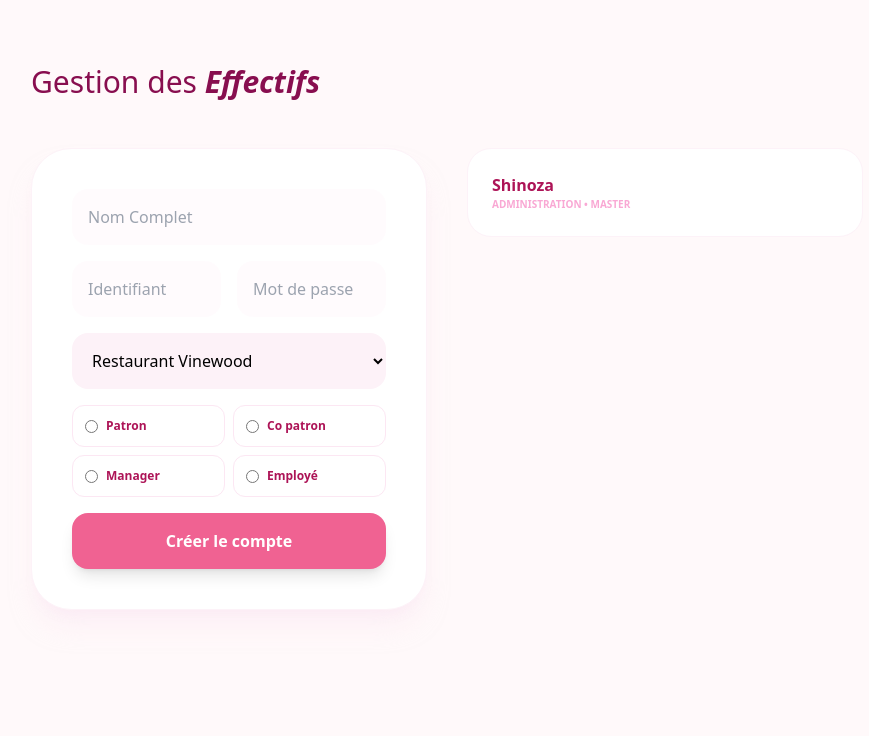
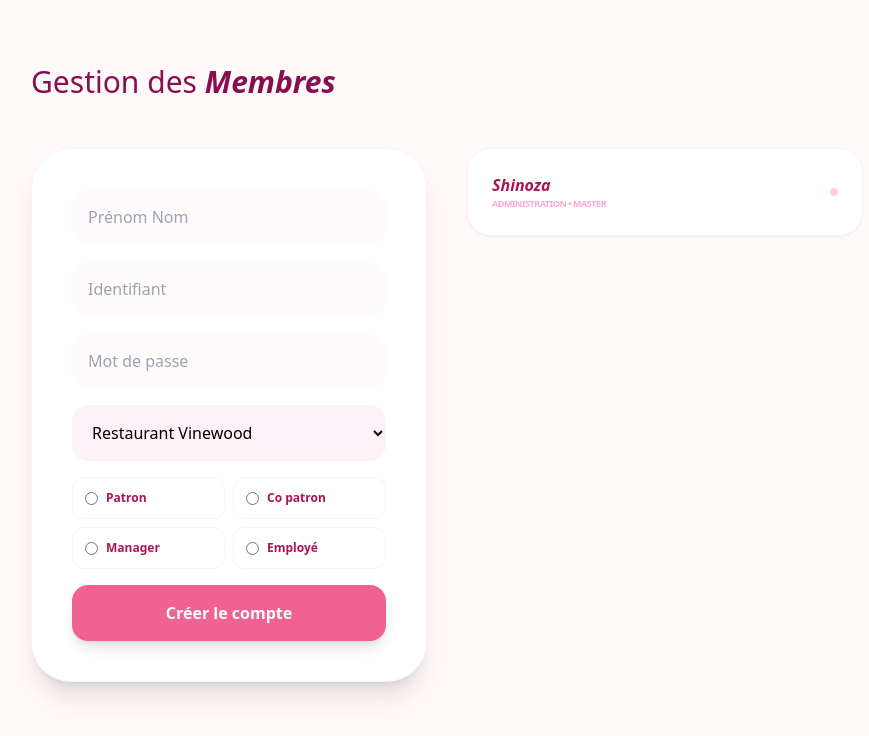
Before and after one commit to Hyuko123/comptabilit-, a Flask app: page /utilisateurs in a window 1280 px wide. Shown: the top 736 px of the page, without its empty margins (353-1222 px from the left). Run offline with Flask 3, Linux system fonts and the light colour scheme; the visitor is signed in with stand-in values (Sample User, id 1); some libraries are stand-ins or nearby versions.

Commit message:
Update utilisateurs.html

```diff
--- a/templates/utilisateurs.html
+++ b/templates/utilisateurs.html
@@ -2,25 +2,23 @@
 <html lang="fr">
 <head>
     <meta charset="UTF-8"><script src="https://cdn.tailwindcss.com"></script>
-    <title>Utilisateurs | Ultraze V2</title>
+    <title>Membres | Ultraze V2</title>
 </head>
 <body class="bg-[#fff9fa] flex min-h-screen">
     <main class="ml-80 flex-1 p-16">
-        <h2 class="text-3xl font-light text-[#880e4f] mb-12">Gestion des <span class="font-black italic">Effectifs</span></h2>
+        <h2 class="text-3xl font-light text-[#880e4f] mb-12">Gestion des <span class="font-black italic">Membres</span></h2>
         <div class="grid grid-cols-1 lg:grid-cols-2 gap-10">
-            <div class="bg-white p-10 rounded-[40px] shadow-xl shadow-pink-100/50 border border-pink-50">
+            <div class="bg-white p-10 rounded-[40px] shadow-xl border border-pink-50">
                 <form action="/add_user" method="POST" class="space-y-4">
-                    <input type="text" name="new_name" placeholder="Nom Complet" class="w-full p-4 rounded-2xl bg-pink-50/30 border-none outline-none" required>
-                    <div class="grid grid-cols-2 gap-4">
-                        <input type="text" name="new_username" placeholder="Identifiant" class="w-full p-4 rounded-2xl bg-pink-50/30 border-none outline-none" required>
-                        <input type="password" name="new_password" placeholder="Mot de passe" class="w-full p-4 rounded-2xl bg-pink-50/30 border-none outline-none" required>
-                    </div>
+                    <input type="text" name="new_name" placeholder="Prénom Nom" class="w-full p-4 rounded-2xl bg-pink-50/30 border-none outline-none" required>
+                    <input type="text" name="new_username" placeholder="Identifiant" class="w-full p-4 rounded-2xl bg-pink-50/30 border-none outline-none" required>
+                    <input type="password" name="new_password" placeholder="Mot de passe" class="w-full p-4 rounded-2xl bg-pink-50/30 border-none outline-none" required>
                     <select name="new_entreprise" class="w-full p-4 rounded-2xl bg-pink-50 border-none outline-none">
                         {% for ent in entreprises %}<option value="{{ ent }}">{{ ent }}</option>{% endfor %}
                     </select>
                     <div class="grid grid-cols-2 gap-2">
                         {% for role in ['Patron', 'Co patron', 'Manager', 'Employé'] %}
-                        <label class="p-3 border border-pink-100 rounded-xl flex items-center gap-2 cursor-pointer hover:bg-pink-50 transition-all">
+                        <label class="p-3 border border-pink-50 rounded-xl flex items-center gap-2 cursor-pointer hover:bg-pink-50 transition-all">
                             <input type="radio" name="new_role" value="{{ role }}" class="accent-pink-500" required>
                             <span class="text-xs font-bold text-[#ad1457]">{{ role }}</span>
                         </label>
@@ -31,11 +29,12 @@
             </div>
             <div class="space-y-4">
                 {% for username, data in all_users.items() %}
-                <div class="bg-white p-6 rounded-3xl border border-pink-50 flex justify-between items-center">
+                <div class="bg-white p-6 rounded-3xl border border-pink-50 flex justify-between items-center shadow-sm">
                     <div>
-                        <p class="font-bold text-[#ad1457]">{{ data.name }}</p>
-                        <p class="text-[10px] uppercase font-bold text-pink-300">{{ data.entreprise }} • {{ data.role }}</p>
+                        <p class="font-bold text-[#ad1457] italic">{{ data.name }}</p>
+                        <p class="text-[9px] uppercase font-bold text-pink-300 tracking-tighter">{{ data.entreprise }} • {{ data.role }}</p>
                     </div>
+                    <div class="w-2 h-2 rounded-full bg-pink-200"></div>
                 </div>
                 {% endfor %}
             </div>
```
